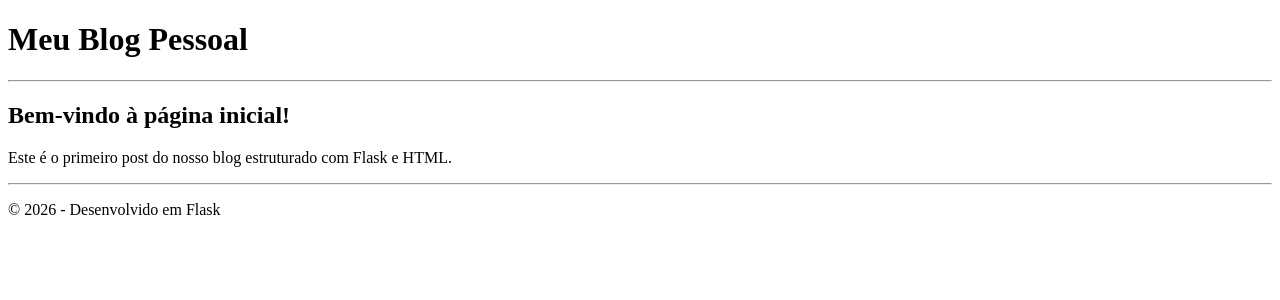
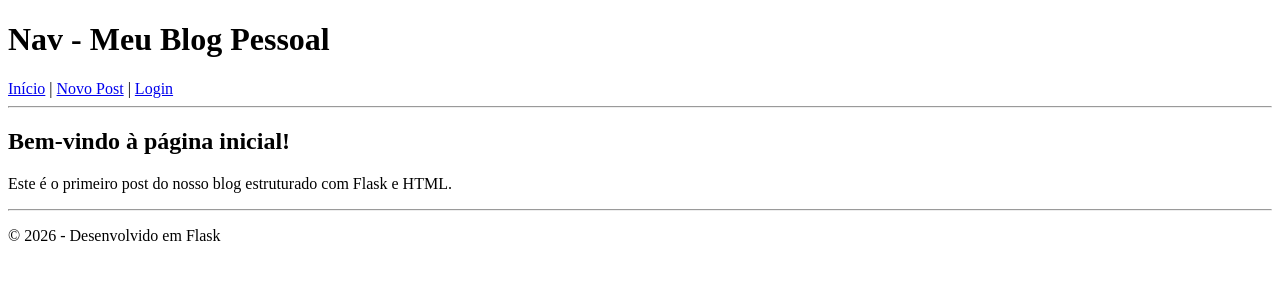
Before and after one commit to renatoluciano/flask-blog, a Flask app: page / in a window 1280 px wide. Shown: the top 300 px of the page. Run offline with Flask 3, Linux system fonts and the light colour scheme.

Commit message:
Feat: Implementacao do template base.html e heranca no index.html

```diff
--- /dev/null
+++ b/templates/base.html
@@ -0,0 +1,30 @@
+<!DOCTYPE html>
+<html lang="pt-br">
+<head>
+    <meta charset="UTF-8">
+    <meta name="viewport" content="width=device-width, initial-scale=1.0">
+    <title>{% block title %}Meu Blog{% endblock %}</title>
+</head>
+<body>
+    <header>
+        <h1>Nav - Meu Blog Pessoal</h1>
+        <nav>
+            <a href="/">Início</a> |
+            <a href="#">Novo Post</a> |
+            <a href="#">Login</a>
+        </nav>
+        <hr>
+    </header>
+
+    <main>
+        <!-- O conteúdo específico de cada página vai entrar aqui dentro -->
+        {% block content %}
+        {% endblock %}
+    </main>
+
+    <footer>
+        <hr>
+        <p>&copy; 2026 - Desenvolvido em Flask</p>
+    </footer>
+</body>
+</html>
--- a/templates/index.html
+++ b/templates/index.html
@@ -1,23 +1,8 @@
-<!DOCTYPE html>
-<html lang="pt-br">
-<head>
-    <meta charset="UTF-8">
-    <title>Meu Blog em Flask</title>
-</head>
-<body>
-    <header>
-        <h1>Meu Blog Pessoal</h1>
-        <hr>
-    </header>
+{% extends "base.html" %}
 
-    <main>
-        <h2>Bem-vindo à página inicial!</h2>
-        <p>Este é o primeiro post do nosso blog estruturado com Flask e HTML.</p>
-    </main>
+{% block title %}Página Inicial - Meu Blog{% endblock %}
 
-    <footer>
-        <hr>
-        <p>&copy; 2026 - Desenvolvido em Flask</p>
-    </footer>
-</body>
-</html>
+{% block content %}
+    <h2>Bem-vindo à página inicial!</h2>
+    <p>Este é o primeiro post do nosso blog estruturado com Flask e HTML.</p>
+{% endblock %}
```
